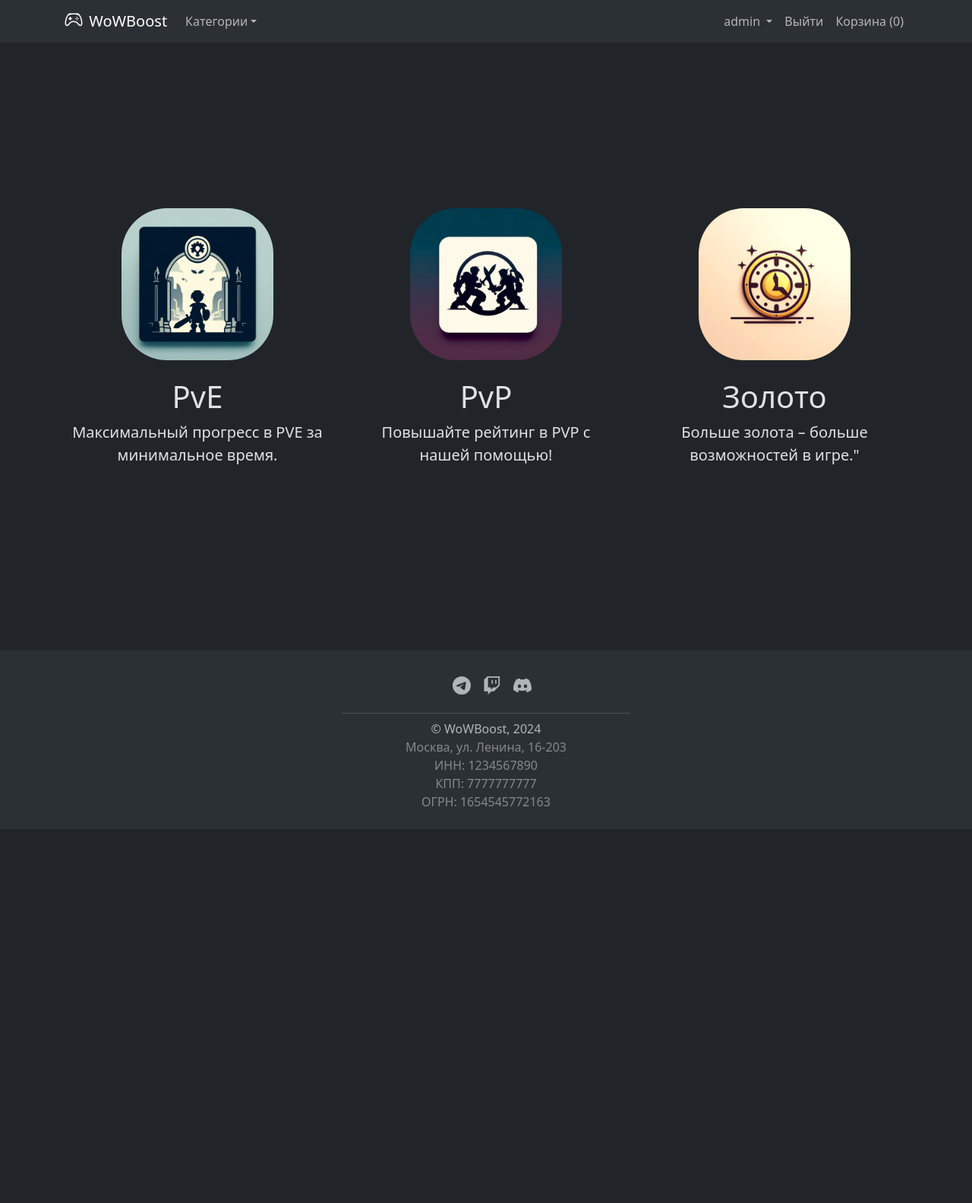
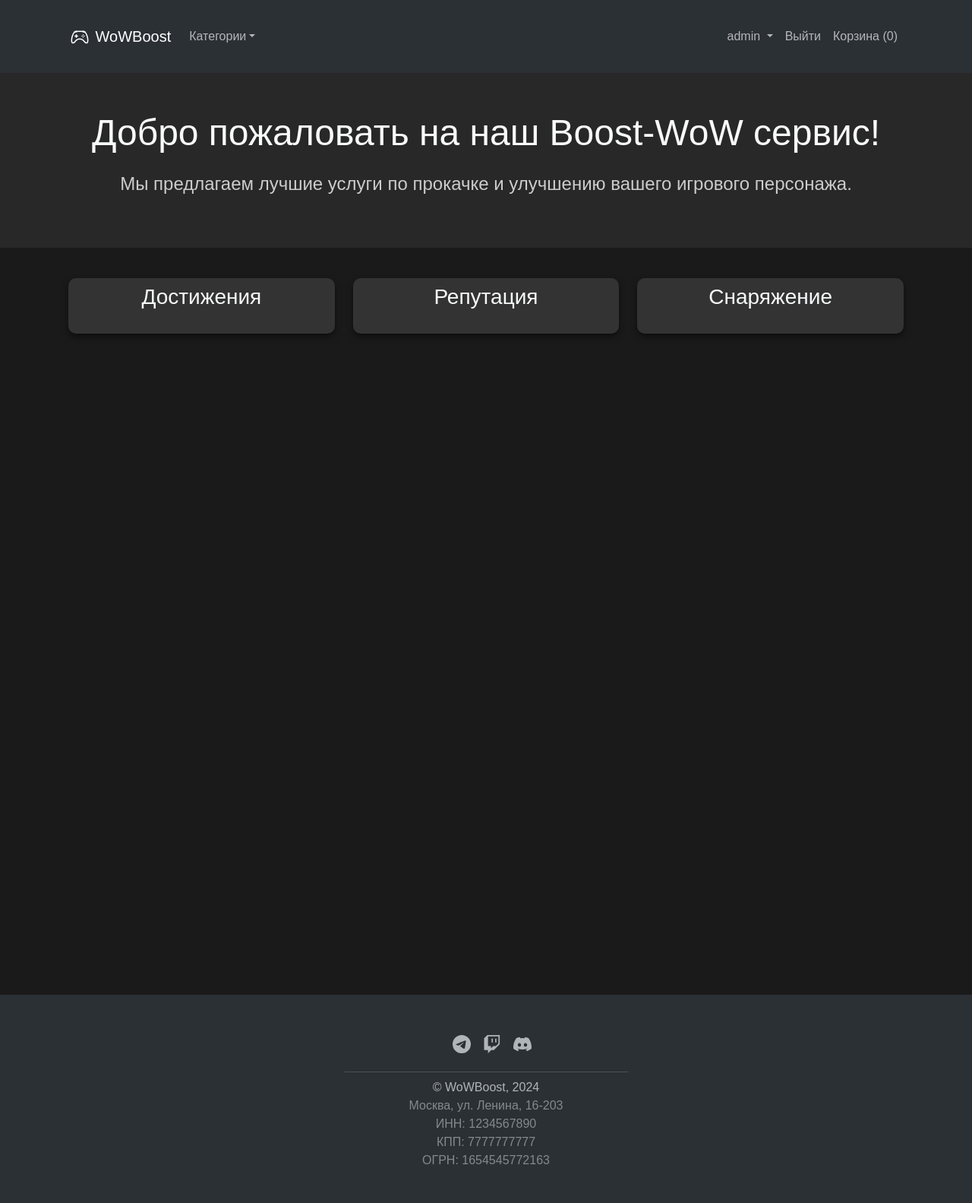
Before and after one commit to sashek06/shop, a PHP site: page / in a window 1280 px wide. Shown: the whole page at 76% size. Before the commit the page ends 1061 px from the top, so only its background shows below. Run offline with PHP 8.4, Linux system fonts and the light colour scheme; a user stored in the database is signed in; data comes from the database, SQL or seed files in the repository; data that the repository does not hold is empty.

Commit message:
redesign index.php

```diff
--- a/func.php
+++ b/func.php
@@ -1,78 +1,84 @@
 <?php
-$valuta=' р.';
+$valuta = ' р.';
 include 'database.php';
-function connect() {
+function connect()
+{
 	global $hostname;
 	global $mysql_login;
 	global $mysql_password;
 	global $database;
 	$con = mysqli_connect($hostname, $mysql_login, $mysql_password, $database) or die(mysqli_error($con));
 	if (!$con) die('<h2>Ошибка подключения к серверу базы данных!</h2>');
-    mysqli_set_charset($con,'utf8') or die(mysqli_error($con));
+	mysqli_set_charset($con, 'utf8') or die(mysqli_error($con));
 	return $con;
 };
 
 // функция печатает результат запроса в виде html-таблицы
-function SQLResultTable($Query, $con, $mask) {
+function SQLResultTable($Query, $con, $mask)
+{
 
-    function mysqli_field_name($result, $field_offset) {
+	function mysqli_field_name($result, $field_offset)
+	{
 		$properties = mysqli_fetch_field_direct($result, $field_offset);
 		return is_object($properties) ? $properties->name : null;
 	};
 
 	$Table = "";  //initialize table variable
 
-    $Table.= "<table class='table table-striped'>"; //Open HTML Table
+	$Table .= "<table class='table table-striped'>"; //Open HTML Table
 
 	$Result = mysqli_query($con, $Query); //Execute the query
-    if(mysqli_error($con)) {
-        $Table.= "<tr><td>MySQL ERROR: " . mysqli_error($con) . "</td></tr>";
-    }
-    else {
+	if (mysqli_error($con)) {
+		$Table .= "<tr><td>MySQL ERROR: " . mysqli_error($con) . "</td></tr>";
+	} else {
 		//Header Row with Field Names
 		$NumFields = mysqli_num_fields($Result);
-        $Table.= "<thead>";
-        $Table.= "<tr>";
-        for ($i=0; $i < $NumFields; $i++) {
-            $Table.= "<th scope='col'>" . mysqli_field_name($Result, $i) . "</th>";
+		$Table .= "<thead>";
+		$Table .= "<tr>";
+		for ($i = 0; $i < $NumFields; $i++) {
+			$Table .= "<th scope='col'>" . mysqli_field_name($Result, $i) . "</th>";
 		}
-        $Table.= "</tr>";
-        $Table.= "</thead>";
+		$Table .= "</tr>";
+		$Table .= "</thead>";
 
 		//Loop thru results
-        $Table.= "<tbody>";
+		$Table .= "<tbody>";
 		$RowCt = 0; //Row Counter
-        while($Row = mysqli_fetch_assoc($Result)) {
-            $Table.= "<tr>";
+		while ($Row = mysqli_fetch_assoc($Result)) {
+			$Table .= "<tr>";
 			//Loop thru each field
-            foreach($Row as $field => $value) {
+			foreach ($Row as $field => $value) {
+				// Проверяем, что $value не null
+				if ($value !== null) {
 					// делаем подсветку найденного
 					$value = str_replace($mask, "<font color='red'>$mask</font>", $value);
+				}
 				// отображаем значение
 				if ($RowCt % $NumFields == 0) {
-                    $Table .= "<th scope='row'>$value</th>";
+					$Table .= "<th scope='row'>" . ($value !== null ? $value : '') . "</th>";
 				} else {
-                    $Table .= "<td>$value</td>";
+					$Table .= "<td>" . ($value !== null ? $value : '') . "</td>";
 				}
 			}
-            $Table.= "</tr>";
+			$Table .= "</tr>";
 			$RowCt++;
 		}
 	}
-    $Table.= "</tbody>";
-    $Table.= "</table>";
+	$Table .= "</tbody>";
+	$Table .= "</table>";
 
 	return $Table;
 };
 
-function can_upload($file){
+function can_upload($file)
+{
 	// если имя пустое, значит файл не выбран
-    if($file['name'] == '')
+	if ($file['name'] == '')
 		return 'Вы не выбрали файл.';
 
 	/* если размер файла 0, значит его не пропустили настройки
     сервера из-за того, что он слишком большой */
-    if($file['size'] == 0)
+	if ($file['size'] == 0)
 		return 'Файл слишком большой.';
 
 	// разбиваем имя файла по точке и получаем массив
@@ -83,17 +89,17 @@ function can_upload($file){
 	$types = array('jpg', 'png', 'gif', 'bmp', 'jpeg');
 
 	// если расширение не входит в список допустимых - return
-    if(!in_array($mime, $types))
+	if (!in_array($mime, $types))
 		return 'Недопустимый тип файла.';
 
 	return true;
 }
 
-function make_upload($file, $id){
+function make_upload($file, $id)
+{
 	// формируем уникальное имя картинки: случайное число и name
-    $name = $id.'.jpg';
+	$name = $id . '.jpg';
 	copy($file['tmp_name'], 'upload/' . $name);
 }
 
 error_reporting(0);
-?>
--- a/index.php
+++ b/index.php
@@ -1,19 +1,88 @@
 <?php
 /*
-	Главная страница
-	*/
+    Главная страница
+    */
 header('Content-type: text/html; charset=utf-8');
 error_reporting(E_ALL);
 include('auth.php');
 include "func.php";
 include "scripts.php";
+$con = connect();
+$title = 'Главная';
+
 ?>
-
 
 <head>
     <meta charset="utf-8">
     <title><?php echo $title; ?></title>
     <link rel="stylesheet" type="text/css" href="style.css">
+    <style>
+        body {
+            font-family: 'Arial', sans-serif;
+            background-color: #1a1a1a;
+            /* Темный фон для всего сайта */
+            color: #f8f9fa;
+            /* Светлый цвет текста */
+            margin: 0;
+            padding: 0;
+        }
+
+        .header {
+            text-align: center;
+            padding: 50px 0;
+            background-color: #282828;
+            /* Темный фон для заголовка */
+        }
+
+        .header h1 {
+            font-size: 48px;
+            margin-bottom: 20px;
+        }
+
+        .header p {
+            font-size: 24px;
+            color: #ccc;
+            /* Более светлый текст для описания */
+        }
+
+        .main__card {
+            transition: transform 0.5s ease-in-out;
+            transform-origin: center top;
+            background-color: #333;
+            /* Темный фон для карточек */
+            padding: 20px;
+            border-radius: 10px;
+            box-shadow: 0 4px 8px rgba(0, 0, 0, 0.5);
+            /* Тени для карточек */
+            margin-bottom: 30px;
+        }
+
+        .main__card:hover {
+            transform: translateY(-10px) scale(1.05);
+            box-shadow: 0 8px 16px rgba(0, 0, 0, 0.7);
+            /* Более сильные тени при наведении */
+        }
+
+        .main__card h1 {
+            font-size: 28px;
+            margin-bottom: 10px;
+            color: #f8f9fa;
+        }
+
+        .main__card p {
+            font-size: 16px;
+            color: #ccc;
+        }
+
+        .container {
+            padding: 20px;
+        }
+
+        .categories {
+            padding: 20px 0;
+            background-color: #1a1a1a;
+        }
+    </style>
 </head>
 
 <?php
@@ -21,43 +90,40 @@ include('showcase.php');
 include('menu.php');
 ?>
 
-<section class="main d-flex flex-column justify-content-center" style="min-height: 100vh;">
-<div class="container">
-    <div class="row">
-        <div class="col-md-4">
-            <div class="px-2 py-2 text-center main__card" style="transition: transform 0.5s ease-in-out; transform-origin: center top;">
-                <a href="gear.php" class="text-decoration-none text-body" style="display: inline-block;">
-                    <img class="d-block mx-auto mb-4" src="images/raids.webp" alt="Снаряжение" width="200" height="200" style="border-radius: 30%;">
-                    <h1 class="display-6">PvE</h1>
-                    <p class="lead mb-4">Максимальный прогресс в PVE за минимальное время.</p>
-                </a>
-            </div>
-            <style>
-                .main__card:hover {
-                    transform: translateY(-10px) scale(1.1);
-                }
-            </style>
-        </div>
-        <div class="col-md-4">
-            <div class="px-2 py-2 text-center main__card" style="transition: transform 0.5s ease-in-out; transform-origin: center top;">
-                <a href="rep.php" class="text-decoration-none text-body">
-                    <img class="d-block mx-auto mb-4" src="images/pvp.webp" alt="Репутация" width="200" height="200" style="border-radius: 30%;">
-                    <h1 class="display-6">PvP</h1>
-                    <p class="lead mb-4">Повышайте рейтинг в PVP с нашей помощью!</p>
-                </a>
-            </div>
-        </div>
-        <div class="col-md-4">
-            <div class="px-2 py-2 text-center main__card" style="transition: transform 0.5s ease-in-out; transform-origin: center top;">
-                <a href="achiv.php" class="text-decoration-none text-body">
-                    <img class="d-block mx-auto mb-4" src="images/gold.webp" alt="Достижения" width="200" height="200" style="border-radius: 30%;">
-                    <h1 class="display-6">Золото</h1>
-                    <p class="lead mb-4">Больше золота – больше возможностей в игре."</p>
-                </a>
-            </div>
+<div class="header">
+    <h1>Добро пожаловать на наш Boost-WoW сервис!</h1>
+    <p>Мы предлагаем лучшие услуги по прокачке и улучшению вашего игрового персонажа.</p>
+</div>
+
+<section class="categories">
+    <div class="container">
+        <div class="row">
+            <?php
+            // Запрос для получения категорий
+            $query = "SELECT id, name, descr FROM categories WHERE id <> 0 ORDER BY name";
+            $result = mysqli_query($con, $query) or die(mysqli_error($con));
+
+            // Проход по результатам и вывод каждой категории
+            while ($row = mysqli_fetch_assoc($result)) {
+                echo '
+            <div class="col-md-4">
+                <div class="px-2 py-2 text-center main__card">
+                    <a href="view.php?cat_id=' . $row['id'] . '" class="text-decoration-none text-body" style="display: inline-block;">
+                        <h1 class="display-6">' . $row['name'] . '</h1>
+                        <p class="lead mb-4">' . $row['descr'] . '</p>
+                    </a>
+                </div>
+            </div>';
+            }
+            ?>
         </div>
     </div>
-</div>
+</section>
+
+<section class="main d-flex flex-column justify-content-center" style="min-height: 100vh;">
+    <div class="container">
+        <!-- Здесь можно добавить дополнительный контент -->
+    </div>
 </section>
 
 <?php
```
Also changed, not shown: view.php (+50 -56 lines). Lines whose indentation alone changed are shown as unchanged.
